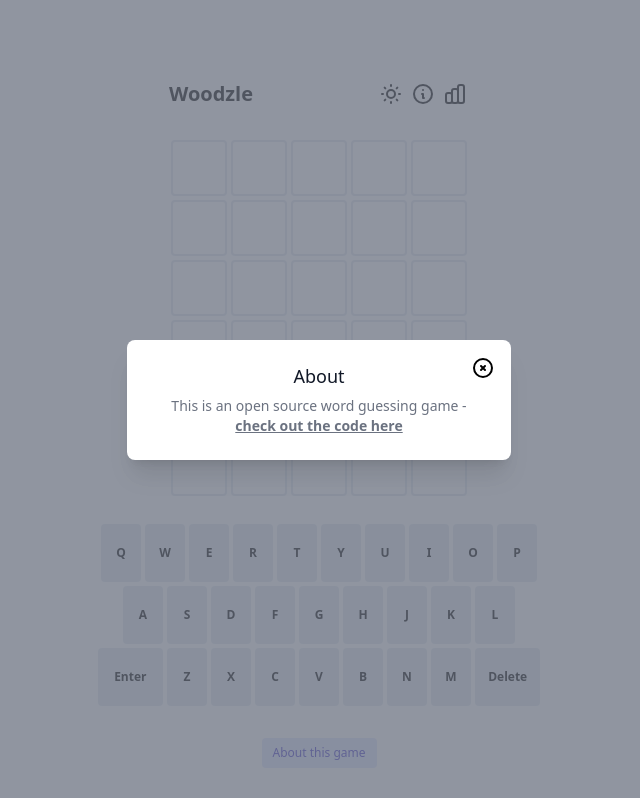
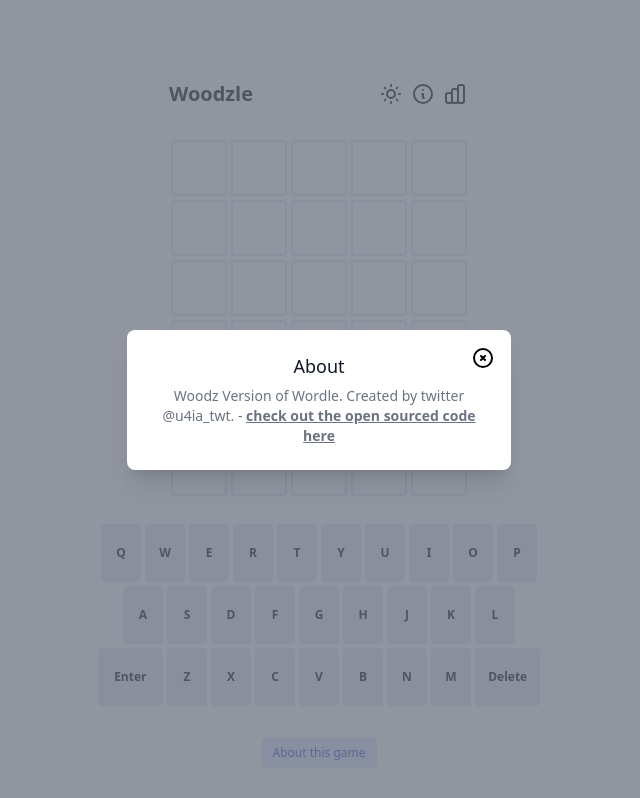
Before and after one commit to EUPHIEEE/Woodz-Wordle, a React (Create React App) app: page / in a window 1280 px wide. Both pictures are taken after a click on the button "About this game". Shown: the whole page, without its empty margins (321-961 px from the left). Built offline with nearby package versions, Linux system fonts and the light colour scheme.

Commit message:
Update AboutModal.tsx

```diff
--- a/src/components/modals/AboutModal.tsx
+++ b/src/components/modals/AboutModal.tsx
@@ -9,12 +9,12 @@
   return (
     <BaseModal title="About" isOpen={isOpen} handleClose={handleClose}>
       <p className="text-sm text-gray-500 dark:text-gray-300">
-        This is an open source word guessing game -{' '}
+        Woodz Version of Wordle. Created by twitter @u4ia_twt. -{' '}
         <a
           href="https://github.com/hannahcode/GAME"
           className="underline font-bold"
         >
-          check out the code here
+          check out the open sourced code here
         </a>{' '}
       </p>
     </BaseModal>
```
